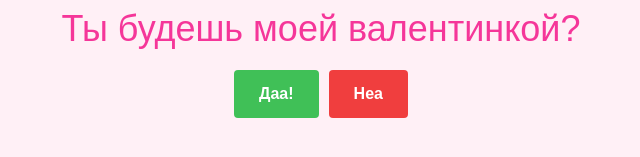
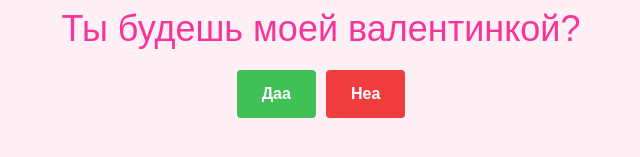
Before and after one commit to Meinschatzs/Valentine, a plain HTML site: page index.html in a window 1280 px wide. Shown: the part 497-654 px from the top of the page, 319-959 px from the left. Drawn offline with Linux system fonts and the light colour scheme; a web font is replaced by a local one.

Commit message:
Update index.html

```diff
--- a/index.html
+++ b/index.html
@@ -17,7 +17,7 @@
       <img class="cat-img" src="img/cat-0.jpg" alt="Picture of a cat" />
       <p class="title">Ты будешь моей валентинкой?</p>
       <div class="buttons">
-        <button type="button" class="btn btn--yes">Даа!</button>
+        <button type="button" class="btn btn--yes">Даа</button>
         <button type="button" class="btn btn--no">Неа</button>
       </div>
     </main>
```
